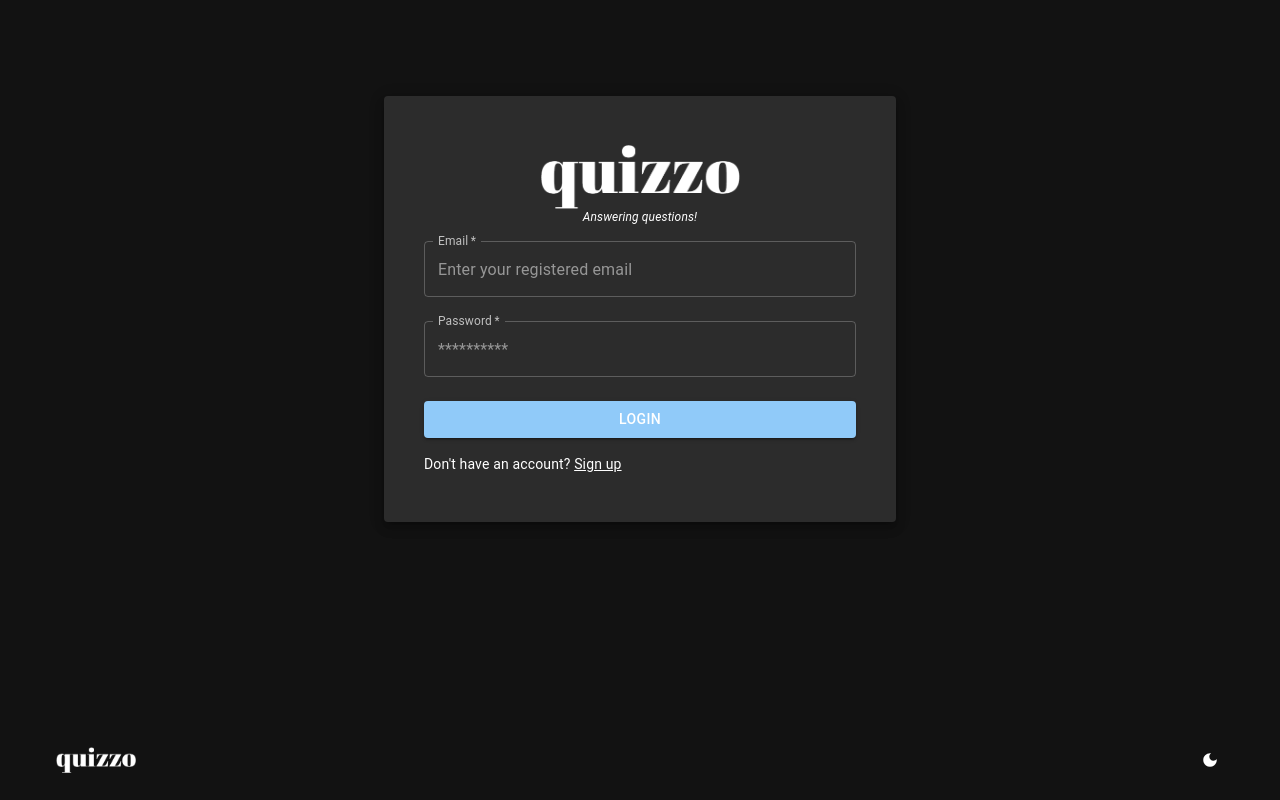
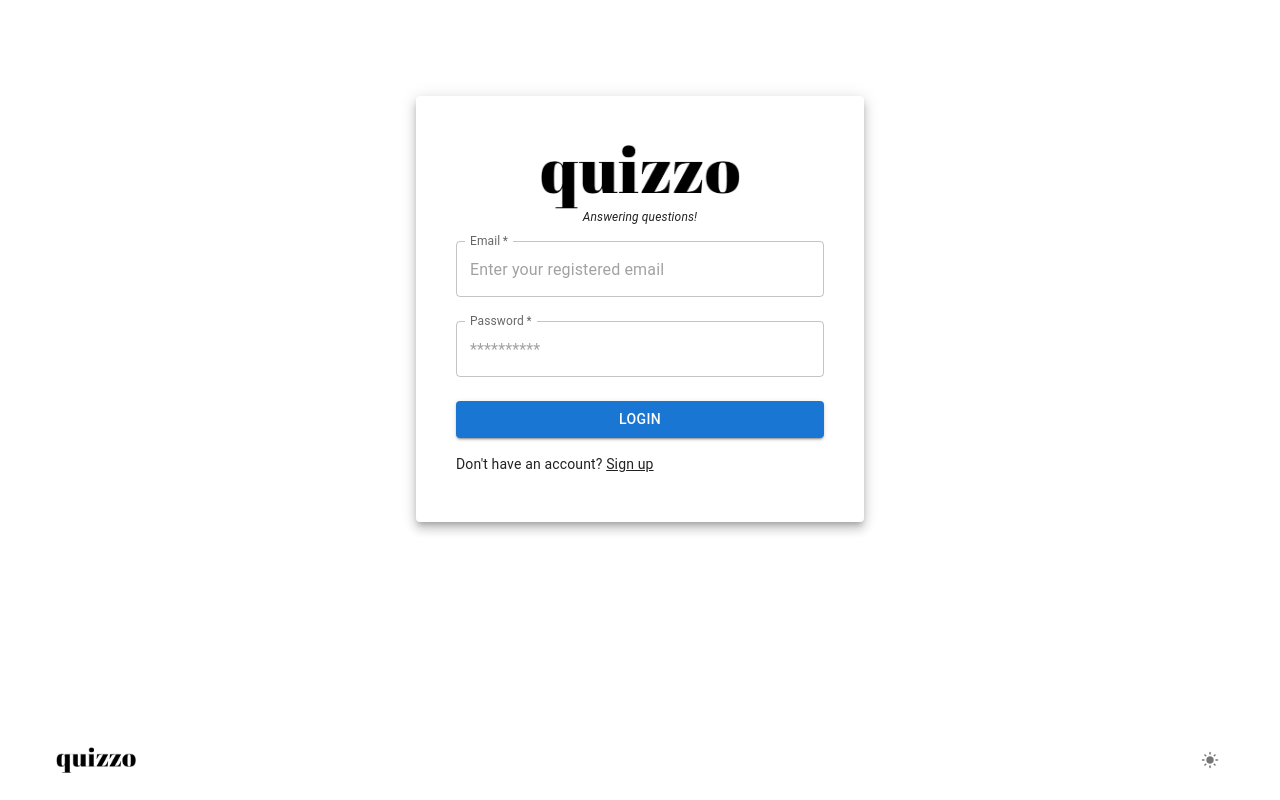
Before and after one commit to yuviS003/exam-companion-ui, a React (Vite) app: page /login in a window 1280 px wide. Built offline with nearby package versions, Linux system fonts and the light colour scheme.

Commit message:
default theme changed to light

```diff
--- a/src/App.jsx
+++ b/src/App.jsx
@@ -11,7 +11,7 @@ import Dashboard from "./pages/Dashboard/Dashboard";
 import Homepage from "./pages/Homepage/Homepage";
 
 const App = () => {
-  const [currentTheme, setCurrentTheme] = useState(darkTheme);
+  const [currentTheme, setCurrentTheme] = useState(lightTheme);
   const [globalLoaderStatus, setGlobalLoaderStatus] = useState(false);
   const [globalLoaderText, setGlobalLoaderText] = useState("Loading");
 
--- a/src/pages/Login/Login.jsx
+++ b/src/pages/Login/Login.jsx
@@ -54,7 +54,7 @@ const Login = ({
 
   return (
     <div className="flex items-start justify-center h-[90vh] pt-24">
-      <Paper elevation={7} className="py-12 px-10 max-w-md w-full md:max-w-lg">
+      <Paper elevation={7} className="py-12 px-10 max-w-md w-full">
         <Logo
           currentTheme={currentTheme}
           className="mx-auto mb-4 w-[200px] bg-cover"
```
